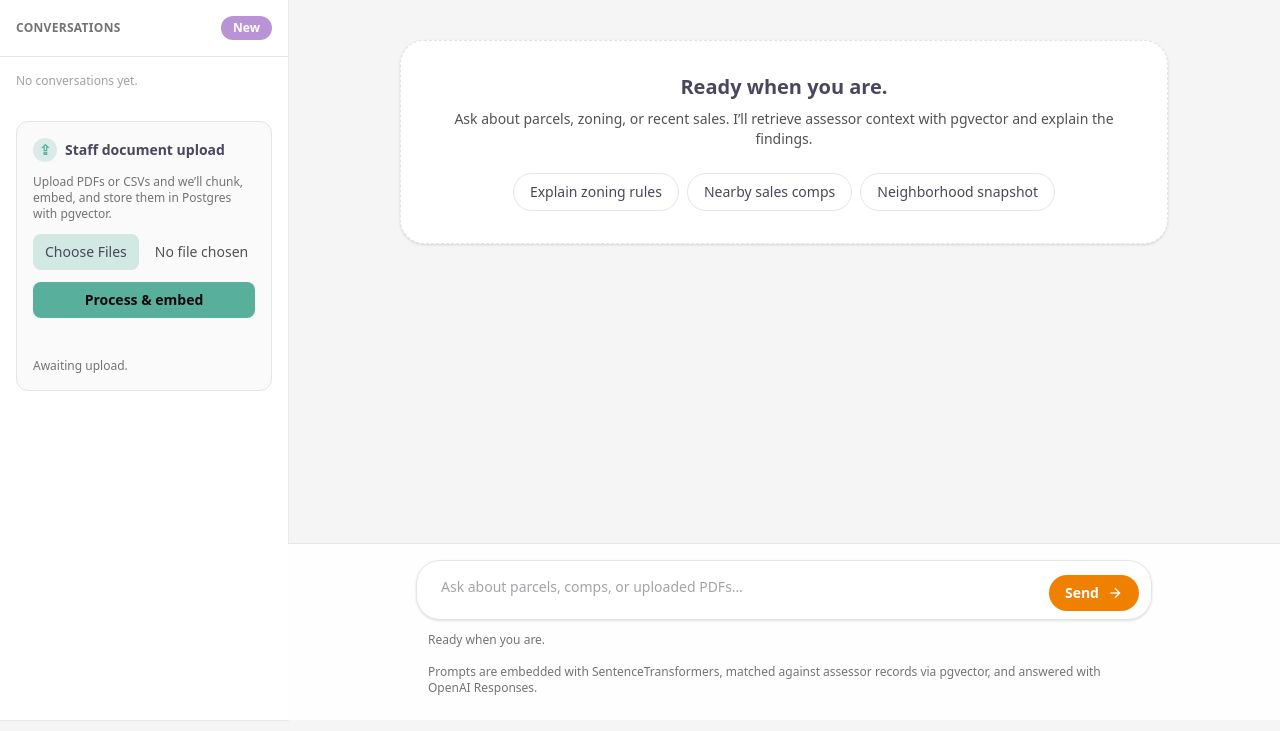
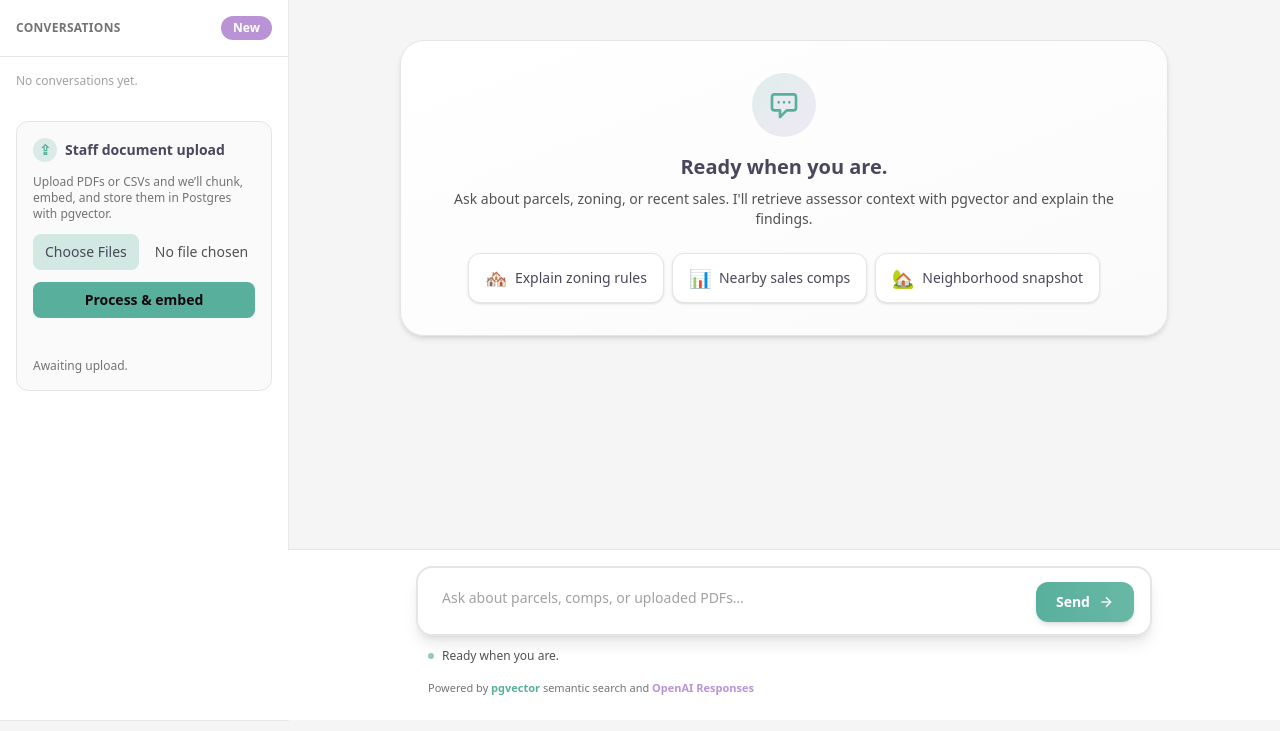
Before and after one commit to SkagitIan/OpenSkagit, a Django app: template openskagit/templates/openskagit/home.html in a window 1280 px wide. Shown: the part 69-800 px from the top of the page. Run offline with Django 3.2, Linux system fonts and the light colour scheme; the template is opened without the code that fills it, so the values that code supplies are empty; some libraries are stand-ins or nearby versions.

Commit message:
Updated home.html

```diff
--- a/openskagit/templates/openskagit/home.html
+++ b/openskagit/templates/openskagit/home.html
@@ -132,11 +132,11 @@
         </div>
       </section>
 
-      <footer class="border-t border-neutral-200 bg-white/90 backdrop-blur">
+      <footer class="border-t border-neutral-200 bg-gradient-to-t from-white to-white/95 backdrop-blur">
         <div class="mx-auto flex max-w-3xl flex-col gap-3 px-4 py-4">
           <form id="chat-form"
                 data-chat-form
-                class="flex items-end gap-3 rounded-3xl border border-neutral-200 bg-white px-3 py-2 shadow-sm">
+                class="flex items-end gap-3 rounded-2xl border-2 border-neutral-200 bg-white px-4 py-3 shadow-lg transition-all focus-within:border-[var(--ap-teal)] focus-within:shadow-xl focus-within:shadow-[var(--ap-teal)]/10">
             {% csrf_token %}
             {% if conversation_id %}
               <input type="hidden" name="conversation_id" value="{{ conversation_id }}" data-chat-conversation-input>
@@ -149,12 +149,12 @@
                         name="prompt"
                         rows="1"
                         placeholder="Ask about parcels, comps, or uploaded PDFs…"
-                        class="w-full resize-none bg-transparent px-3 py-2 text-sm text-[var(--ap-ink)] focus:outline-none focus:ring-0"
+                        class="w-full resize-none bg-transparent px-2 py-2 text-sm text-[var(--ap-ink)] placeholder-neutral-400 focus:outline-none focus:ring-0"
                         oninput="this.style.height='auto';this.style.height=(this.scrollHeight)+'px'"
                         required></textarea>
             </div>
             <button type="submit"
-                    class="inline-flex shrink-0 items-center gap-2 rounded-full bg-[var(--ap-orange)] px-4 py-2 text-sm font-semibold text-white hover:bg-[var(--ap-orange)]/90 focus:outline-none focus:ring-2 focus:ring-[var(--ap-orange)]/40 focus:ring-offset-2">
+                    class="inline-flex shrink-0 items-center gap-2 rounded-xl bg-gradient-to-r from-[var(--ap-teal)] to-[var(--ap-teal)]/90 px-5 py-2.5 text-sm font-bold text-white shadow-md transition-all hover:scale-105 hover:shadow-lg hover:shadow-[var(--ap-teal)]/30 focus:outline-none focus:ring-2 focus:ring-[var(--ap-teal)]/50 focus:ring-offset-2 active:scale-95">
               <span>Send</span>
               <svg xmlns="http://www.w3.org/2000/svg" viewBox="0 0 24 24" class="h-4 w-4 fill-none stroke-current stroke-2">
                 <path d="M5 12h14"></path>
@@ -163,11 +163,14 @@
             </button>
           </form>
           <div class="flex flex-col gap-1 px-3 text-xs">
-            <div class="text-neutral-500" data-chat-status>Ready when you are.</div>
-            <div class="text-red-600" data-chat-error></div>
+            <div class="flex items-center gap-2">
+              <div class="h-1.5 w-1.5 rounded-full bg-[var(--ap-teal)] animate-pulse"></div>
+              <span class="text-neutral-600 font-medium" data-chat-status>Ready when you are.</span>
+            </div>
+            <div class="text-red-600 font-medium" data-chat-error></div>
           </div>
-          <p class="px-3 pb-2 text-xs text-neutral-500">
-            Prompts are embedded with SentenceTransformers, matched against assessor records via pgvector, and answered with OpenAI Responses.
+          <p class="px-3 pb-2 text-[11px] text-neutral-500">
+            Powered by <span class="font-semibold text-[var(--ap-teal)]">pgvector</span> semantic search and <span class="font-semibold text-[var(--ap-purple)]">OpenAI Responses</span>
           </p>
         </div>
       </footer>
--- a/openskagit/templates/partials/empty_state.html
+++ b/openskagit/templates/partials/empty_state.html
@@ -1,23 +1,31 @@
-<div class="rounded-3xl border border-dashed border-[var(--ap-ink)]/15 bg-white p-8 text-center text-neutral-600 shadow-sm">
-  <h3 class="text-xl font-semibold text-[var(--ap-ink)]">Ready when you are.</h3>
-  <p class="mt-2 text-sm">
-    Ask about parcels, zoning, or recent sales. I’ll retrieve assessor context with pgvector and explain the findings.
+<div class="rounded-3xl border border-neutral-200 bg-gradient-to-br from-white to-neutral-50 p-8 text-center shadow-md">
+  <div class="mx-auto mb-4 flex h-16 w-16 items-center justify-center rounded-full bg-gradient-to-br from-[var(--ap-teal)]/20 to-[var(--ap-purple)]/20">
+    <svg class="h-8 w-8 text-[var(--ap-teal)]" fill="none" stroke="currentColor" viewBox="0 0 24 24">
+      <path stroke-linecap="round" stroke-linejoin="round" stroke-width="2" d="M8 10h.01M12 10h.01M16 10h.01M9 16H5a2 2 0 01-2-2V6a2 2 0 012-2h14a2 2 0 012 2v8a2 2 0 01-2 2h-5l-5 5v-5z"></path>
+    </svg>
+  </div>
+  <h3 class="text-xl font-bold text-[var(--ap-ink)]">Ready when you are.</h3>
+  <p class="mt-2 text-sm text-neutral-600">
+    Ask about parcels, zoning, or recent sales. I'll retrieve assessor context with pgvector and explain the findings.
   </p>
   <div class="mt-6 flex flex-wrap justify-center gap-2">
     <button type="button"
-            class="rounded-full border border-neutral-200 bg-white px-4 py-2 text-sm text-[var(--ap-ink)] hover:border-[var(--ap-purple)]/40 hover:text-[var(--ap-purple)]"
+            class="group inline-flex items-center gap-2 rounded-xl border border-neutral-200 bg-white px-4 py-2.5 text-sm font-medium text-[var(--ap-ink)] shadow-sm transition-all hover:border-[var(--ap-teal)] hover:bg-[var(--ap-teal)]/5 hover:shadow"
             data-chat-suggestion="Summarize parcel P12345: zoning, assessed value, and recent sales.">
-      Explain zoning rules
+      <span class="text-lg group-hover:scale-110 transition-transform">🏘️</span>
+      <span>Explain zoning rules</span>
     </button>
     <button type="button"
-            class="rounded-full border border-neutral-200 bg-white px-4 py-2 text-sm text-[var(--ap-ink)] hover:border-[var(--ap-purple)]/40 hover:text-[var(--ap-purple)]"
+            class="group inline-flex items-center gap-2 rounded-xl border border-neutral-200 bg-white px-4 py-2.5 text-sm font-medium text-[var(--ap-ink)] shadow-sm transition-all hover:border-[var(--ap-orange)] hover:bg-[var(--ap-orange)]/5 hover:shadow"
             data-chat-suggestion="Compare the last three sales within half a mile of 123 Main St.">
-      Nearby sales comps
+      <span class="text-lg group-hover:scale-110 transition-transform">📊</span>
+      <span>Nearby sales comps</span>
     </button>
     <button type="button"
-            class="rounded-full border border-neutral-200 bg-white px-4 py-2 text-sm text-[var(--ap-ink)] hover:border-[var(--ap-purple)]/40 hover:text-[var(--ap-purple)]"
+            class="group inline-flex items-center gap-2 rounded-xl border border-neutral-200 bg-white px-4 py-2.5 text-sm font-medium text-[var(--ap-ink)] shadow-sm transition-all hover:border-[var(--ap-purple)] hover:bg-[var(--ap-purple)]/5 hover:shadow"
             data-chat-suggestion="Share a neighborhood overview for Sedro-Woolley with school districts and property types.">
-      Neighborhood snapshot
+      <span class="text-lg group-hover:scale-110 transition-transform">🏡</span>
+      <span>Neighborhood snapshot</span>
     </button>
   </div>
 </div>
```
Also changed, not shown: openskagit/templates/partials/message.html (+22 -13 lines).
